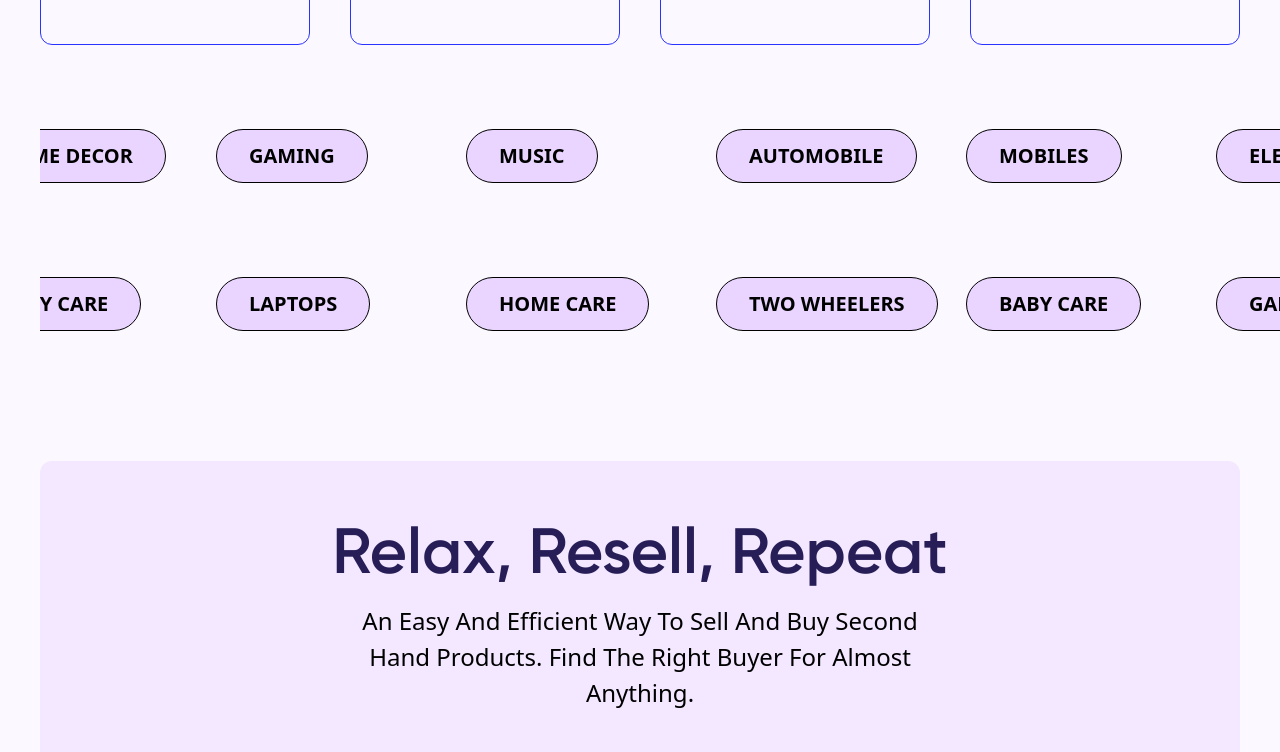
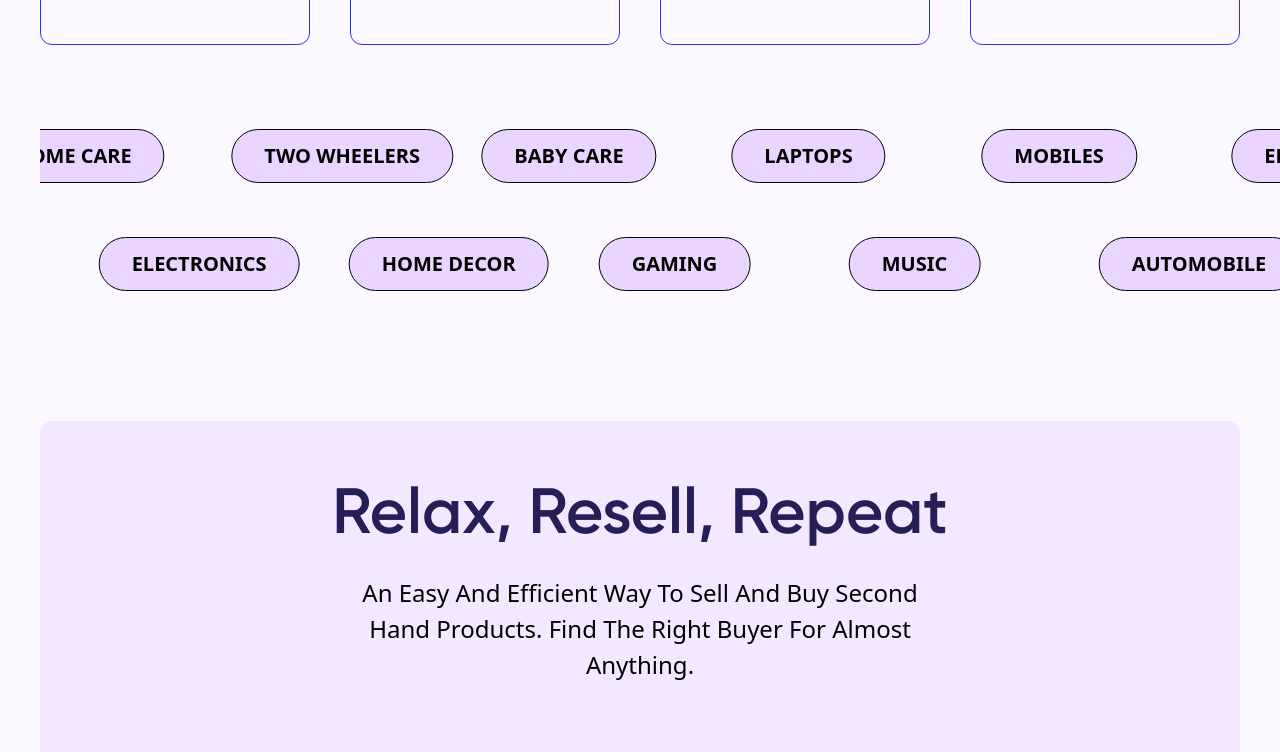
Before and after one commit to deep-69bits/SellSafe, a Next.js app: page / in a window 1280 px wide. Shown: the part 1500-2252 px from the top of the page. Built offline with nearby package versions, Linux system fonts and the light colour scheme; a web font is replaced by a local one.

Commit message:
fixing styles

```diff
--- a/src/app/page.tsx
+++ b/src/app/page.tsx
@@ -1,3 +1,4 @@
+'use client'
 import Contact from '@/components/Contact'
 import Feature from '@/components/Feature'
 import Faq from '@/components/Faq'
@@ -5,6 +6,7 @@ import Hero from '@/components/Hero'
 import Products from '@/components/Products'
 import Categories from '@/components/Categories'
 import StoreSection from '@/components/StoreSection'
+
 
 export default function Home() {
   return (
--- a/src/app/slider.css
+++ b/src/app/slider.css
@@ -20,9 +20,6 @@
     }
   }
   .slider {
-    background: pr;
-    /* box-shadow: 0 10px 20px -5px rgba(0, 0, 0, 0.125); */
-    /* height: 100px; */
     margin: auto;
     overflow: hidden;
     position: relative;
@@ -31,7 +28,6 @@
   .slider::after {
     background: linear-gradient(to right,  0%, rgba(255, 255, 255, 0) 100%);
     content: "";
-    height: 100px;
     position: absolute;
     width: 200px;
     z-index: 2;
@@ -47,8 +43,9 @@
     top: 0;
   }
   .slider .slide-track {
-    -webkit-animation: scroll 20s linear infinite;
-    animation: scroll 20s linear infinite;
+    -webkit-animation: scroll 60s linear infinite;
+    animation: scroll 60s linear infinite;
+    animation-direction: reverse;
     display: flex;
 
   }
@@ -57,6 +54,42 @@
     width: 250px;
   }
 
+  .rslider {
+    background: pr;
+    margin: auto;
+    overflow: hidden;
+    position: relative;
+  }
+  .rslider::before,
+  .rslider::after {
+    background: linear-gradient(to right,  0%, rgba(255, 255, 255, 0) 100%);
+    content: "";
+    height: 100px;
+    position: absolute;
+    width: 200px;
+    z-index: 2;
+  }
+  .rslider::after {
+    right: 0;
+    top: 0;
+    -webkit-transform: rotateZ(180deg);
+    transform: rotateZ(180deg);
+  }
+  .rslider::before {
+    left: 0;
+    top: 0;
+  }
+  .rslider .rslide-track {
+    -webkit-animation: scroll 60s linear infinite;
+    animation: scroll 60s linear infinite;
+    /* animation-direction: reverse; */
+    display: flex;
+
+  }
+  .rslider .rslide {
+    height: 100px;
+    width: 250px;
+  }
 
 .sticking {
     position: -webkit-sticky;
--- a/src/components/Categories.tsx
+++ b/src/components/Categories.tsx
@@ -11,98 +11,76 @@ const CategoryAtom = ({ children }: any) => {
   )
 }
 
+const slidecontent = [
+  "MOBILES", "ELECTRONICS", "HOME DECOR", "GAMING", "MUSIC", "AUTOMOBILE",
+  "HOME CARE", "TWO WHEELERS", "BABY CARE", "LAPTOPS","MOBILES","ELECTRONICS", "GAMING",
+  "MUSIC", "AUTOMOBILE"
+]
+
 const Categories = () => {
   return (
-    <div className='lg:px-10  px-4 overflow-hidden  flex flex-col gap-10 my-20'>
+    <div className='lg:px-10  px-4 overflow-hidden  flex flex-col    my-20'>
 
       <div className="slider">
         <div className="slide-track py-1">
-          <div className="slide">
-            <CategoryAtom>MOBILES</CategoryAtom>
-          </div>
-          <div className="slide">
-            <CategoryAtom>ELECTRONICS</CategoryAtom>
-          </div>
-          <div className="slide">
-            <CategoryAtom>HOME DECOR</CategoryAtom>
-          </div>
-          <div className="slide">
-            <CategoryAtom>GAMING</CategoryAtom>
-          </div>
-          <div className="slide">
-            <CategoryAtom>MUSIC</CategoryAtom>
-          </div>
-          <div className="slide">
-            <CategoryAtom>AUTOMOBILE</CategoryAtom>
-          </div>
-          <div className="slide">
-            <CategoryAtom>MOBILES</CategoryAtom>
-          </div>
-          <div className="slide">
-            <CategoryAtom>ELECTRONICS</CategoryAtom>
-          </div>
-          <div className="slide">
-            <CategoryAtom>HOME DECOR</CategoryAtom>
-          </div>
-          <div className="slide">
-            <CategoryAtom>GAMING</CategoryAtom>
-          </div>
-          <div className="slide">
-            <CategoryAtom>MUSIC</CategoryAtom>
-          </div>
-          <div className="slide">
-            <CategoryAtom>AUTOMOBILE</CategoryAtom>
-          </div>
-          <div className="slide">
-            <CategoryAtom>ELECTRONICS</CategoryAtom>
-          </div>
+          {
+            slidecontent.map((item, index) => {
+              return (
+                <div key={index} className="slide">
+                  <CategoryAtom>{item}</CategoryAtom>
+                </div>
+              )
+            })
+          }
         </div>
       </div>
 
 
-      <div className="slider">
-        <div className="slide-track py-1">
-          <div className="slide">
-          <CategoryAtom>HOME CARE</CategoryAtom>
-          </div>
-          <div className="slide">
-          <CategoryAtom>TWO WHEELERS</CategoryAtom>
-          </div>
-          <div className="slide">
-          <CategoryAtom>BABY CARE</CategoryAtom>
-          </div>
-          <div className="slide">
-          <CategoryAtom>LAPTOPS</CategoryAtom>
-          </div>
-          <div className="slide">
-          <CategoryAtom>HOME CARE</CategoryAtom>
-          </div>
-          <div className="slide">
-          <CategoryAtom>TWO WHEELERS</CategoryAtom>
-          </div>
-          <div className="slide">
-          <CategoryAtom>BABY CARE</CategoryAtom>
-          </div>
-          <div className="slide">
-            <CategoryAtom>GAMING</CategoryAtom>
-          </div>
-          <div className="slide">
-          <CategoryAtom>LAPTOPS</CategoryAtom>
-          </div>
-          <div className="slide">
-          <CategoryAtom>TWO WHEELERS</CategoryAtom>
-          </div>
-          <div className="slide">
-          <CategoryAtom>HOME CARE</CategoryAtom>
-          </div>
-          <div className="slide">
-          <CategoryAtom>TWO WHEELERS</CategoryAtom>
-          </div>
-          <div className="slide">
-            <CategoryAtom>ELECTRONICS</CategoryAtom>
-          </div>
+      <div className="rslider">
+        <div className="rslide-track py-1">
+        {
+            slidecontent.map((item, index) => {
+              return (
+                <div key={index} className="rslide">
+                  <CategoryAtom>{item}</CategoryAtom>
+                </div>
+              )
+            })
+          }
+
         </div>
       </div>
+
+      <div className="slider lg:hidden block">
+        <div className="slide-track py-1">
+          {
+            slidecontent.map((item, index) => {
+              return (
+                <div key={index} className="slide">
+                  <CategoryAtom>{item}</CategoryAtom>
+                </div>
+              )
+            })
+          }
+        </div>
+      </div>
+
+      <div className="rslider lg:hidden block">
+        <div className="rslide-track py-1">
+        {
+            slidecontent.map((item, index) => {
+              return (
+                <div key={index} className="rslide">
+                  <CategoryAtom>{item}</CategoryAtom>
+                </div>
+              )
+            })
+          }
+
+        </div>
+      </div>
+
+
     </div>
   )
 }
--- a/src/components/Contact.tsx
+++ b/src/components/Contact.tsx
@@ -25,7 +25,7 @@ const Contact = () => {
                 <span className='underline'> Privacy Policy.</span>
                 </div>
             </div>
-            <div className='text-[92px] hidden lg:block lg:text-[137px] text-left  lg:text-right lg:float-right float-none text-[#836EF6] gilory font-[600] leading-tight '>
+            <div className='text-[120px] leading-[7rem] hidden lg:block lg:text-[137px] text-left  lg:text-right lg:float-right float-none text-[#836EF6] gilory font-[600]  '>
                 BECHO  BEFIKAR
             </div>
 
--- a/src/components/Faq.tsx
+++ b/src/components/Faq.tsx
@@ -48,8 +48,8 @@ const Faq = () => {
     ]
 
     return (
-        <div className='mt-10 lg:px-10 px-3' >
-            <div className="text-[#271E58]  text-[54px] sm:text-6xl font-[650] capitalize lg:p-10 p-4 pl-3 lg:pl-20">
+        <div id='faqs' className='mt-10 lg:px-10 px-3' >
+            <div className="lg:text-[#271E58]  text-[64px] leading-[4rem] lg:leading-normal  font-[500] capitalize lg:p-10 p-4 pl-3 lg:pl-20">
                 <Gilroy><p className='lg:w-2/3 w-full'>We are here to help  you. See FAQs</p></Gilroy>
             </div>
             <div>
--- a/src/components/Feature.tsx
+++ b/src/components/Feature.tsx
@@ -1,7 +1,6 @@
 import React from 'react'
 import Image from 'next/image'
 import Gilroy from './Text/Gilroy'
-import Mabry from './Text/Mabry'
 import Arial from './Text/Arial'
 
 
@@ -99,20 +98,20 @@ const RESELLSVG=()=>{
 
 const Feature = () => {
   return (
-    <div className='lg:px-10 px-3 '>
+    <div id='feature' className='lg:px-10 px-3 '>
       <div className='bg-purple-100 py-10 w-full  rounded-xl'>
-        <h1 className='text-[#271E58] gilory text-left px-3 lg:px-0 lg:text-center text-[64px]'>
+        <h1 className='lg:text-[#271E58] leading-[4rem] lg:leading-normal  gilory text-left px-3 lg:px-0 lg:text-center text-[64px]'>
           <Gilroy>Relax, Resell, Repeat</Gilroy>
         </h1>
-        <h2 className='lg:text-center capitalize text-left px-3 lg:px-0 lg:w-[50%] w-full mx-auto  text-[24px]'>
+        <h2 className='lg:text-center capitalize text-left  lg:px-0 lg:w-[50%] w-[90%] mx-auto  text-[22px] mt-3 lg:text-[24px]'>
           An easy and efficient way to sell and buy second hand products.
           Find the right buyer for almost anything.
         </h2>
 
 
-      <div className='grid gap-y-5 mt-14 grid-flow-row grid-cols-1 lg:grid-cols-2 gap-x-10 px-5 lg:pl-20 pl-0'>
+      <div className='grid gap-y-5 lg:mt-14 mt-10 grid-flow-row grid-cols-1 lg:grid-cols-2 gap-x-10 px-5 lg:pl-20 pl-0'>
 
-        <div className='flex flex-col  lg:my-8 my-0   lg:px-20 gap-y-10   '>
+        <div className='flex flex-col  lg:my-8 my-0   lg:px-20 pl-2 gap-y-10   '>
 
           <div className='bg-white rounded-2xl  w-full px-5 py-3'>
               <h5 className='text-[#684EFB]   text-[22px] '>
--- a/src/components/Hero.tsx
+++ b/src/components/Hero.tsx
@@ -5,6 +5,8 @@ import { Kanit } from 'next/font/google'
 import Gilroy from './Text/Gilroy'
 import AnonymusPro from './Text/AnonymusPro'
 import '../app/slider.css'
+import Link from 'next/link'
+import handleScroll from '@/lib/Scrollfunction'
 
 const kanit = Kanit(
     {
@@ -44,12 +46,13 @@ const Hero = () => {
                     <Image className='translate-y-[-50px]  cursor-pointer hover:scale-110 transition-all duration-300' src={'/Images/TV.svg'} width={222} height={158} alt='TV' />
                 </div>
 
-
+                <Link href={"#feature"} onClick={handleScroll}>
                 <Button>
                     KNOW MORE ABOUT THE APP
                     {/* <Image src={'/Images/YellowArrow.gif'} style={{width:'30px',height:'40px'}} width={10} height={10} alt='Yellow Arrow' /> */}
                     {/* <Image src={'/Images/YellowArrow.gif'} style={{width:'70px',height:'40px'}} width={10} height={10} alt='Yellow Arrow' /> */}
                 </Button>
+                </Link>
 
 
 
--- a/src/components/Products.tsx
+++ b/src/components/Products.tsx
@@ -88,7 +88,7 @@ const data=[
 ]
 const Products = () => {
   return (
-    <div className='lg:px-10 px-4 lg:gap-x-10 gap-x-3  lg:gap-y-10 gap-y-5 my-10 mt-20 grid grid-flow-row lg:grid-cols-4 grid-cols-2  '>
+    <div id='products' className='lg:px-10 px-4 lg:gap-x-10 gap-x-3  lg:gap-y-10 gap-y-5 my-10 mt-20 grid grid-flow-row lg:grid-cols-4 grid-cols-2  '>
        {
         data.map((item,index)=>{
           return(
--- /dev/null
+++ b/src/lib/Scrollfunction.ts
@@ -0,0 +1,13 @@
+const handleScroll = (e: React.MouseEvent<HTMLAnchorElement, MouseEvent>) => {
+    // first prevent the default behavior
+    e.preventDefault();
+    // get the href and remove everything before the hash (#)
+    const href = e.currentTarget.href;
+    const targetId = href.replace(/.*\#/, "");
+    // get the element by id and use scrollIntoView
+    const elem = document.getElementById(targetId);
+    elem?.scrollIntoView({
+      behavior: "smooth",
+    });
+  };
+export default  handleScroll
```
Also changed, not shown: src/components/Layout/Footer.tsx (+22 -9 lines), src/components/Layout/Header.tsx (+8 -7 lines), public/Images/ResellImage.svg (added).
